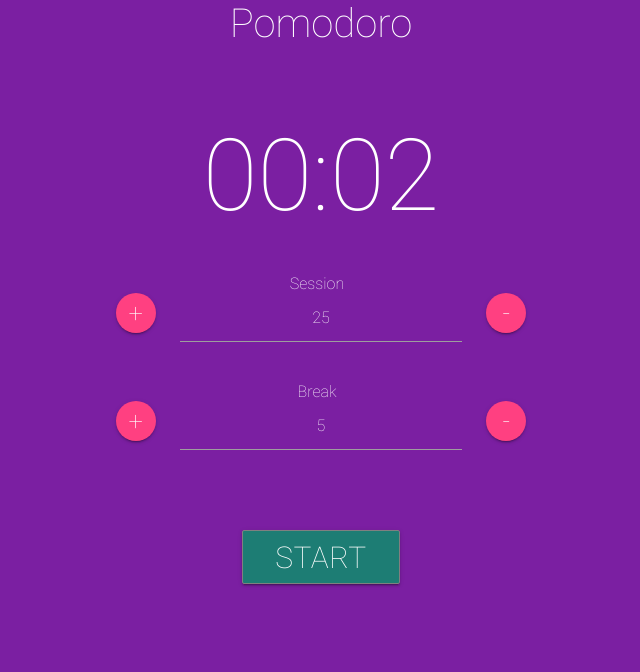
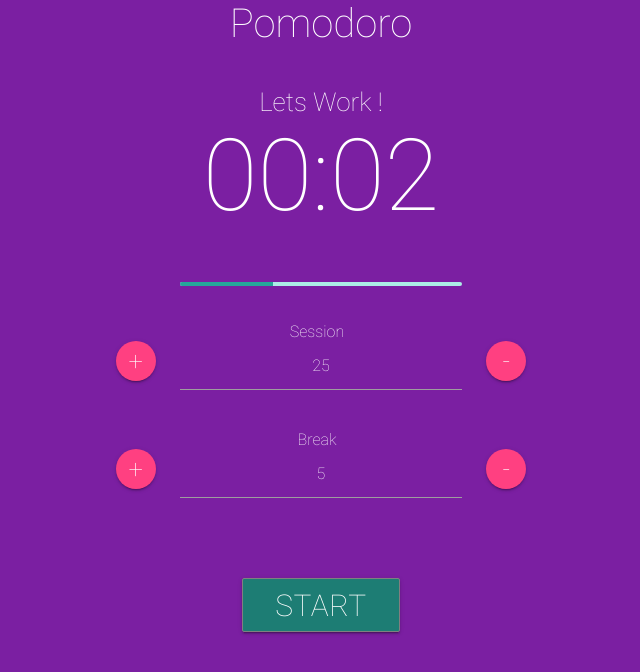
Before and after one commit to DeVlad/pomodoro-clock, a website: page src/index.html in a window 1280 px wide. Both pictures are taken after a click on the button "START". Shown: the whole page, without its empty margins (319-959 px from the left). Drawn offline with nearby package versions, Linux system fonts and the light colour scheme.

Commit message:
Break start immediately after session

```diff
--- a/src/index.html
+++ b/src/index.html
@@ -17,6 +17,13 @@
         <h1>Pomodoro</h1>
         <div id="status">&nbsp;</div>
         <div id="clock">00:00</div>
+        <div class="row">
+            <div class="col s4 offset-s4">
+                <div class="progress">
+                    <div id="progress-bar" class="determinate" style="width: 0%"></div>
+                </div>
+            </div>
+        </div>
     </div>
 
     <div class="container center-align">
@@ -28,9 +35,9 @@
         </div>
         <p><span>Break</span></p>
         <div class="row">
-        <div class="col s4 right-align"> <a class="btn-floating btn-small waves-effect waves-light color-pink"><i class="material-icons">+</i></a></div>
+            <div class="col s4 right-align"> <a class="btn-floating btn-small waves-effect waves-light color-pink"><i class="material-icons">+</i></a></div>
             <div class="col s4"><input type="number" class="center-align settings" size="2" min="5" max="20" id="break-duration" name="session" value='5' /></div>
-         <div class="col s4 left-align"><a class="btn-floating btn-small waves-effect waves-light color-pink"><i class="material-icons">-</i></a></div>
+            <div class="col s4 left-align"><a class="btn-floating btn-small waves-effect waves-light color-pink"><i class="material-icons">-</i></a></div>
         </div>
         <button id="start" class="waves-effect waves-light btn-large color-pink" onclick="startPomodoro(10)">start</button>
     </div>
--- a/src/js/pomodoro.js
+++ b/src/js/pomodoro.js
@@ -2,17 +2,25 @@
 
 var count = 0;
 var duration = 25; //max duration 60 min
-var rest = 5;      //max break 20 min
+var rest = 5; //max break 20 min
 var timer;
+var restStarted = false;
 
-function counter(d) {
-    count += 1;
-    if(count >= duration) {
-        // Stop timer
-        clearInterval(timer);
-        playAudio();
-    }
-    document.getElementById('clock').innerHTML = '<p>' + displayTime(count) + '</p>';
+// TODO: Progress bar
+document.getElementById('progress-bar').style.width = '33%';
+
+// Start timer
+function startPomodoro(d) {
+    document.getElementById('start').onclick = 'stopPomodoro()';
+
+    rest = document.getElementById('session-duration').value;
+    duration = document.getElementById('break-duration').value;
+    //console.log('rest ', rest, ' sess ', duration);
+    duration = d;
+    timer = setInterval(counter, 1000);
+
+    document.getElementById('status').innerHTML = '<h2>Lets Work !<h2>';
+    document.getElementById('status').style.display = 'block';
 }
 
 function displayTime(time) {
@@ -21,16 +29,42 @@ function displayTime(time) {
     return minutes.substr(-2) + ":" + seconds.substr(-2);
 }
 
-// Start timer
-function startPomodoro(d) {
-    document.getElementById('start').onclick = 'stopPomodoro()';
-    rest = document.getElementById('session-duration').value;
-    duration = document.getElementById('break-duration').value;
-    console.log('rest ', rest, ' sess ', duration);
-    duration = d;
-    timer = setInterval(counter, 1000);
+function counter(d) {
+    count += 1;
+    if(count > duration && restStarted === false) {
+        // Stop
+        document.getElementById('status').innerHTML = '<h2>Break !<h2>';
+
+        // Reset display
+         count = 0;
+
+        //playAudio();
+        duration = 5;
+        restStarted = true;
+
+        // Stop timer
+        //clearInterval(timer);
+    }
+    if(count >= duration && restStarted === true) {
+        // Stop
+        document.getElementById('status').innerHTML = '<h2>Break !<h2>';
+
+        // Reset display
+        //count = 0;
+
+        // Stop timer
+        clearInterval(timer);
+    }
+
+    document.getElementById('clock').innerHTML = '<p>' + displayTime(count) + '</p>';
 }
 
+// TODO: break session progress bar
+/*function breakProgressBar {
+
+}*/
+
+// Audio alarm
 var beep = document.getElementById("alarm-beep");
 
 function playAudio() {
```
